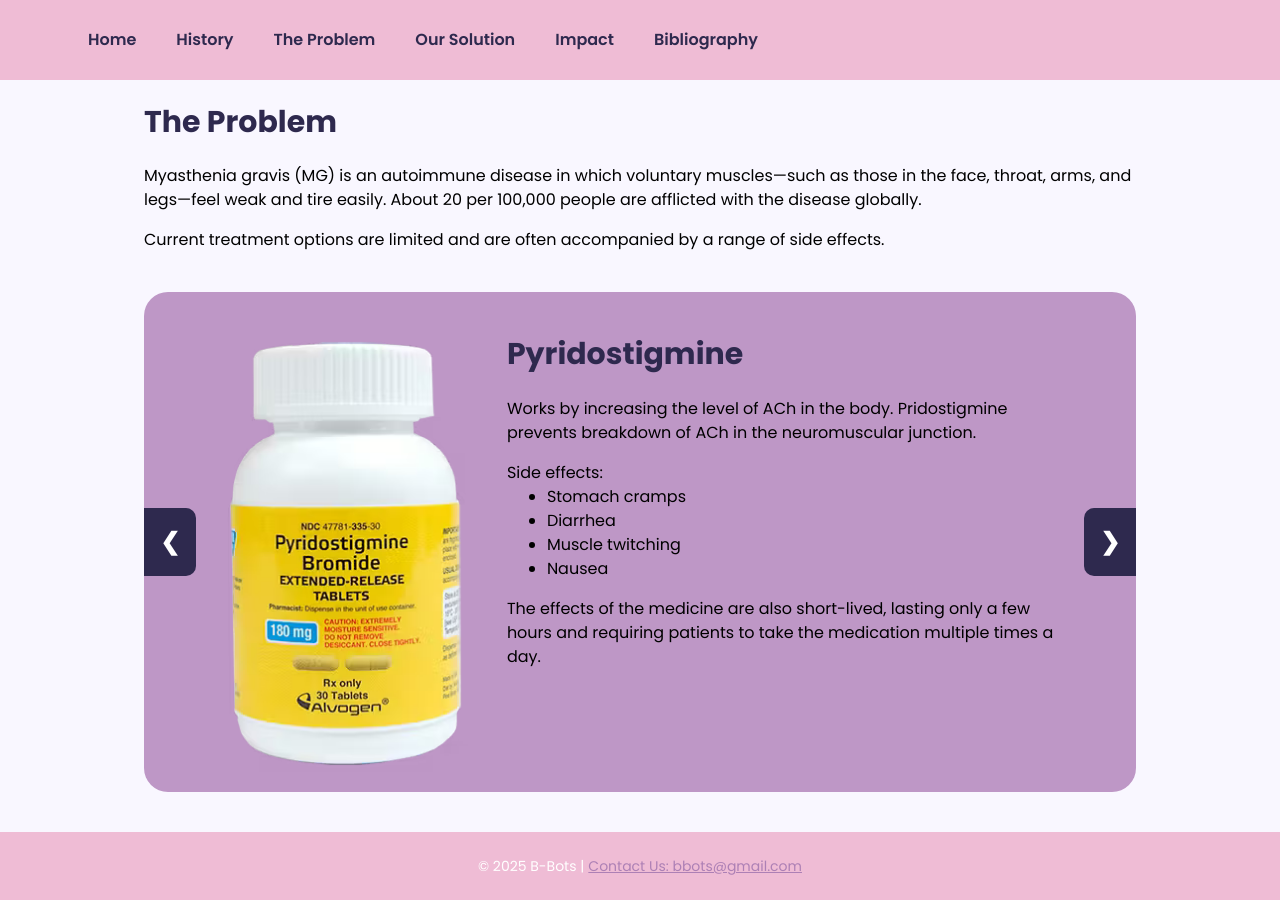
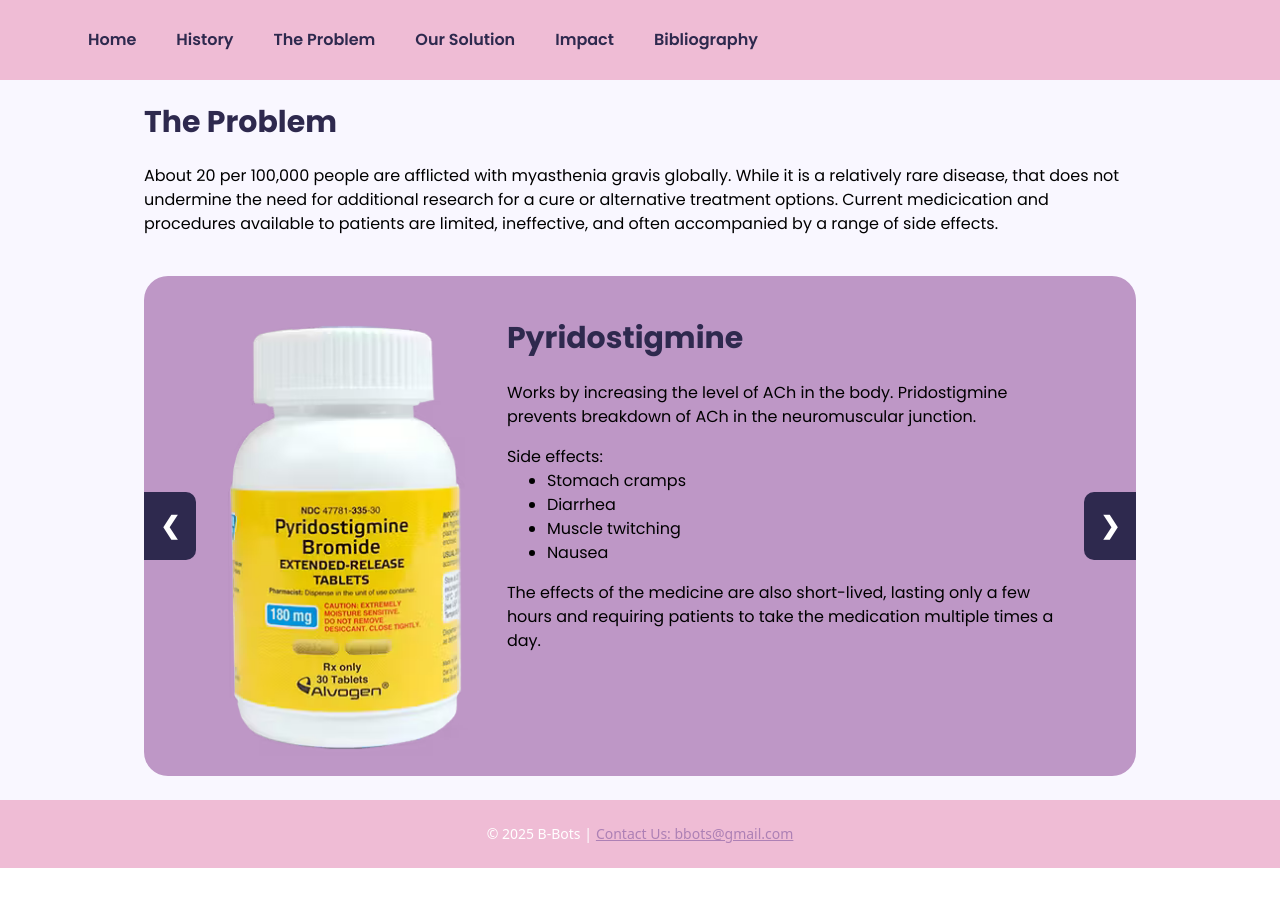
Before and after one commit to ciahan/ExploraVision, a React (Vite) app: page / in a window 1280 px wide. Both pictures are taken after a click on the button "The Problem". After the commit the page ends 868 px from the top, so only its background shows below. Built offline with nearby package versions, Linux system fonts and the light colour scheme.

Commit message:
fix formatting of footer

```diff
--- a/src/App.jsx
+++ b/src/App.jsx
@@ -158,8 +158,6 @@
   );
 }
 
-
-
 function HistoryNano() {
   const slide1 = () =>
     <div className="h-screen w-screen" style={{ backgroundColor: theme.lightPurple }}>
@@ -293,9 +291,6 @@
   );
 }
 
-
-
-
 function TheProblem() {
   const pyridostigmine = () =>
     <div
@@ -329,10 +324,10 @@
     </div>
     const prednisone = () =>
     <div
-      className = "p-10 px-20 flex gap-9"
+      className = "p-10 px-20 flex gap-13"
     >
       <div className="flex items-center">
-        <img src="public/Prednisone-removebg-preview.png" alt="pyridostigmine" className="w-[500px] h-auto"/>
+        <img src="public/Prednisone-removebg-preview.png" alt="pyridostigmine" className="w-[400px] h-auto"/>
       </div>
       <div className = "space-y-5">
         <h1>
@@ -360,7 +355,7 @@
     </div>
     const thymectomy = () =>
     <div
-      className = "p-10 px-20 flex gap-9"
+      className = "p-10 px-20 flex gap-13"
     >
       <div className="flex items-center">
         <img src="/thymus.png" alt="pyridostigmine" className="w-[500px] h-auto"/>
@@ -371,14 +366,15 @@
         </h1>
         <div className="space-y-4">
           <p>
-            Surgical removal of the thymus gland, performed through traditional open surgery or minimally invasive techniques (like VATS or robotic)
+            Surgical removal of the thymus gland, performed through traditional open surgery or minimally invasive techniques (like VATS or robotic).
           </p>
           <p>
             Side effects:
             <ul className="list-disc pl-10">
-              <li> Infection and Breathing Issues </li>
+              <li> Infection</li>
+              <li> Breathing complications </li>
               <li> Bleeding </li>
-              <li> Tissue Damage </li>
+              <li> Tissue damage </li>
               <li> Myasthenic Crisis </li>
             </ul>
           </p>
@@ -431,11 +427,9 @@
       <div className="space-y-10">
         <div className="space-y-4">
           <p>
-            Myasthenia gravis (MG) is an autoimmune disease in which voluntary muscles—such as those in the face, throat, arms, and legs—feel weak and tire easily.
-            About 20 per 100,000 people are afflicted with the disease globally.
-          </p>
-          <p>
-            Current treatment options are limited and are often accompanied by a range of side effects.
+            About 20 per 100,000 people are afflicted with myasthenia gravis globally.
+            While it is a relatively rare disease, that does not undermine the need for additional research for a cure or alternative treatment options.
+            Current medicication and procedures available to patients are limited, ineffective, and often accompanied by a range of side effects.
           </p>
         </div>
         <div
@@ -480,7 +474,7 @@
 
 function Footer() {
   return (
-    <footer className={`mt-10 py-6 text-center text-sm`} style={{ backgroundColor: theme.pink, color: '#FFFFFF' }}>
+    <footer className={`sticky bottom-0 w-screen py-6 text-center text-sm`} style={{ backgroundColor: theme.pink, color: '#FFFFFF' }}>
       <div className="max-w-6xl mx-auto px-4">
         <p>
           &copy; 2025 B-Bots |
@@ -640,8 +634,9 @@
 }, [padVisible]);
 
   return (
+    <div>
       <div
-      className={`${theme.bg} min-h-screen`}
+        className={`${theme.bg} min-h-screen pb-5`}
         style={{
           fontFamily: '"Poppins", ui-sans-serif, system-ui, -apple-system, sans-serif',
           backgroundColor: theme.lightPurple
@@ -669,7 +664,10 @@
           {page.name === "impact" && <Impact />}
           {page.name === "bibliography" && <Bibliography/>}
         </main>
+      </div>
+      <div>
         <Footer/>
+      </div>
     </div>
   );
 }
```
Lines whose indentation alone changed are shown as unchanged.
